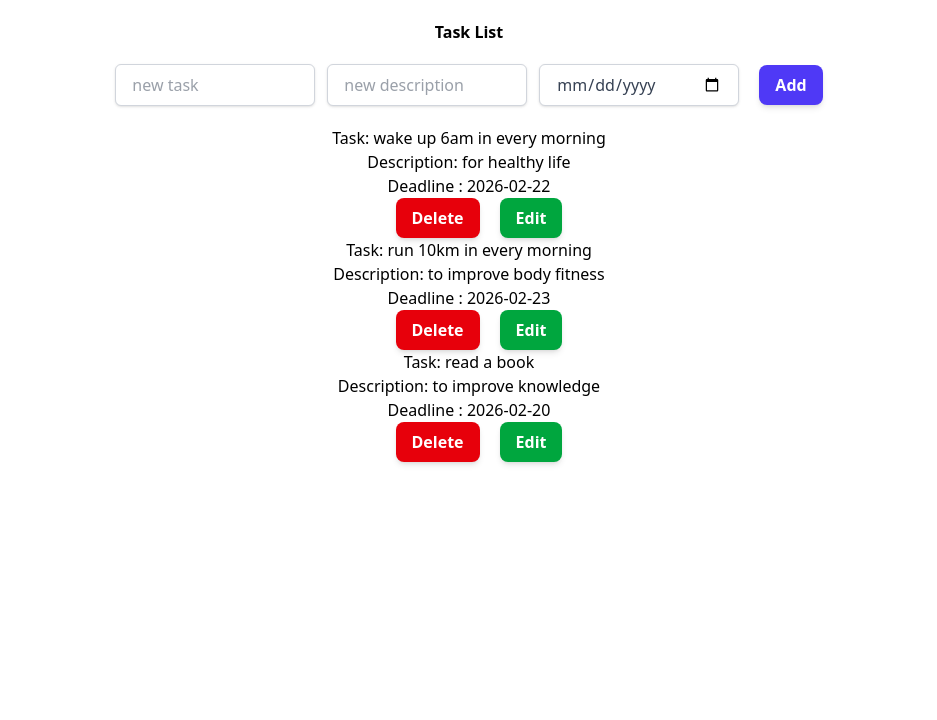
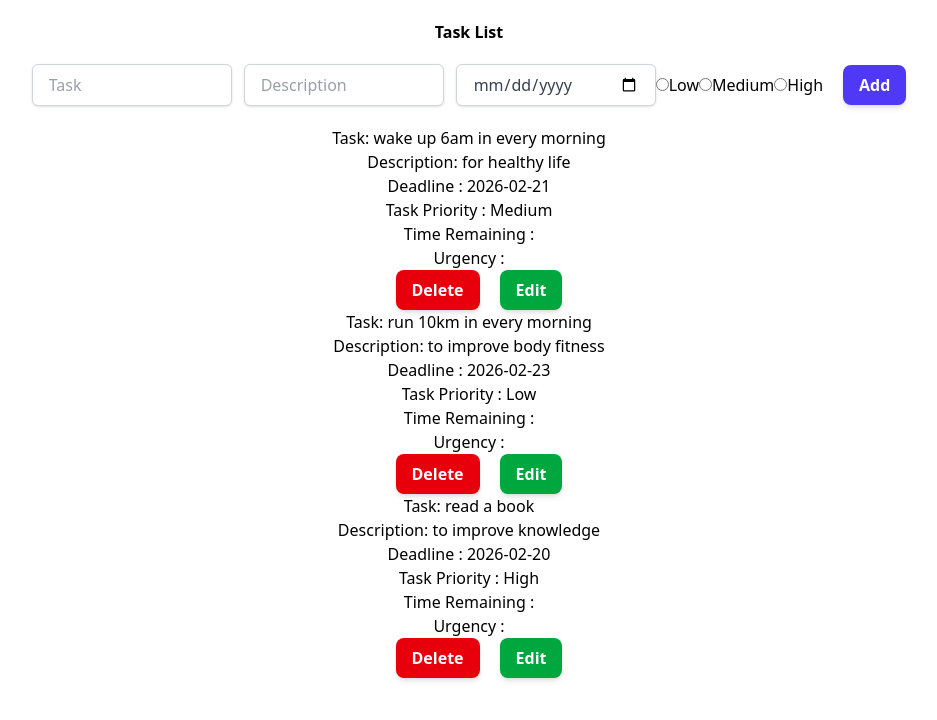
Before and after one commit to Gyandraa/Smart-Activity, a React (Vite) app: page / in a window 1280 px wide. Shown: the top 720 px of the page, without its empty margins (171-1108 px from the left). Built offline with nearby package versions, Linux system fonts and the light colour scheme.

Commit message:
feat: add priority selection to task form

```diff
--- a/src/features/task/components/TaskForm.jsx
+++ b/src/features/task/components/TaskForm.jsx
@@ -4,33 +4,37 @@ export default function TaskForm({ addTask, editingTask, updatedTask }) {
   const [newTask, setNewTask] = useState("");
   const [newDescription, setNewDescription] = useState("");
   const [newDeadline, setNewDeadline] = useState("YYYY-MM-DD");
+  const [newImportance, setNewImportance] = useState("");
 
   useEffect(() => {
     if (editingTask) {
       setNewTask(editingTask.task);
       setNewDescription(editingTask.description);
       setNewDeadline(editingTask.deadline);
+      setNewImportance(editingTask.priority);
     } else {
       setNewTask("");
       setNewDescription("");
       setNewDeadline("");
+      setNewImportance("");
     }
   }, [editingTask]);
 
   const handleSubmit = (e) => {
     e.preventDefault();
 
-    if (!newTask || !newDescription || !newDeadline) {
-      return alert("Please enter task, description and deadline");
+    if (!newTask || !newDescription || !newDeadline || !newImportance) {
+      return alert("Please enter task, description , deadline and importance");
     }
 
     if (editingTask) {
-      updatedTask(newTask, newDescription, newDeadline);
+      updatedTask(newTask, newDescription, newDeadline, newImportance);
     } else {
-      addTask(newTask, newDescription, newDeadline);
+      addTask(newTask, newDescription, newDeadline, newImportance);
       setNewTask("");
       setNewDescription("");
       setNewDeadline("");
+      setNewImportance("");
     }
   };
 
@@ -41,7 +45,7 @@ export default function TaskForm({ addTask, editingTask, updatedTask }) {
           className="w-50 px-4 py-2 text-gray-700 bg-white border border-gray-300 rounded-md shadow-sm focus:outline-none focus:ring-2 focus:ring-blue-500 focus:border-blue-500 transition duration-300 ease-in-out"
           type="text"
           name="task"
-          placeholder="new task"
+          placeholder="Task"
           value={newTask}
           onChange={(e) => setNewTask(e.target.value)}
         />
@@ -49,19 +53,51 @@ export default function TaskForm({ addTask, editingTask, updatedTask }) {
           className="w-50 px-4 py-2 ml-3 text-gray-700 bg-white border border-gray-300 rounded-md shadow-sm focus:outline-none focus:ring-2 focus:ring-blue-500 focus:border-blue-500 transition duration-300 ease-in-out"
           type="text"
           name="description"
-          placeholder="new description"
+          placeholder="Description"
           value={newDescription}
           onChange={(e) => setNewDescription(e.target.value)}
         />
 
         <input
           className="w-50 px-4 py-2 ml-3 text-gray-700 bg-white border border-gray-300 rounded-md shadow-sm focus:outline-none focus:ring-2 focus:ring-blue-500 focus:border-blue-500 transition duration-300 ease-in-out"
+          placeholder="Deadline"
           type="date"
           name="deadline"
-          placeholder="new deadline"
           value={newDeadline}
           onChange={(e) => setNewDeadline(e.target.value)}
         />
+        <label>
+          <input
+            type="radio"
+            name="importance"
+            value="Low"
+            checked={newImportance === "Low"}
+            onChange={(e) => setNewImportance(e.target.value)}
+          />
+          Low
+        </label>
+
+        <label>
+          <input
+            type="radio"
+            name="importance"
+            value="Medium"
+            checked={newImportance === "Medium"}
+            onChange={(e) => setNewImportance(e.target.value)}
+          />
+          Medium
+        </label>
+
+        <label>
+          <input
+            type="radio"
+            name="importance"
+            value="High"
+            checked={newImportance === "High"}
+            onChange={(e) => setNewImportance(e.target.value)}
+          />
+          High
+        </label>
 
         <button
           type="submit"
--- a/src/features/task/components/TaskList.jsx
+++ b/src/features/task/components/TaskList.jsx
@@ -7,6 +7,9 @@ export default function TaskList({ tasks, removeTask, startEdit }) {
             <h3>Task: {task.task}</h3>
             <p>Description: {task.description}</p>
             <p>Deadline : {task.deadline}</p>
+            <p>Task Priority : {task.importance} </p>
+            <p>Time Remaining : {}</p>
+            <p>Urgency : {}</p>
             <button
               onClick={() => removeTask(task.id)}
               className="px-4 py-2 ml-5 bg-red-600 text-white font-semibold rounded-lg
--- a/src/features/task/hooks/useTask.jsx
+++ b/src/features/task/hooks/useTask.jsx
@@ -6,19 +6,22 @@ export default function useTask() {
       id: 1,
       task: "wake up 6am in every morning",
       description: "for healthy life",
-      deadline: "2026-02-22",
+      deadline: "2026-02-21",
+      importance: "Medium",
     },
     {
       id: 2,
       task: "run 10km in every morning",
       description: "to improve body fitness",
       deadline: "2026-02-23",
+      importance: "Low",
     },
     {
       id: 3,
       task: "read a book",
       description: "to improve knowledge",
       deadline: "2026-02-20",
+      importance: "High",
     },
   ]);
 
@@ -28,10 +31,10 @@ export default function useTask() {
     setTasks((prev) => prev.filter((task) => task.id !== id));
   }
 
-  function addTask(task, description, deadline) {
+  function addTask(task, description, deadline, importance) {
     setTasks((prev) => [
       ...prev,
-      { id: Date.now(), task, description, deadline },
+      { id: Date.now(), task, description, deadline, importance },
     ]);
   }
 
@@ -40,7 +43,7 @@ export default function useTask() {
     setEditingTask(taskToEdit);
   }
 
-  function updatedTask(newTask, newDescription, newDeadline) {
+  function updatedTask(newTask, newDescription, newDeadline, newImportance) {
     setTasks((prev) =>
       prev.map((task) =>
         task.id === editingTask.id
@@ -49,6 +52,7 @@ export default function useTask() {
               task: newTask,
               description: newDescription,
               deadline: newDeadline,
+              importance: newImportance,
             }
           : task,
       ),
```
